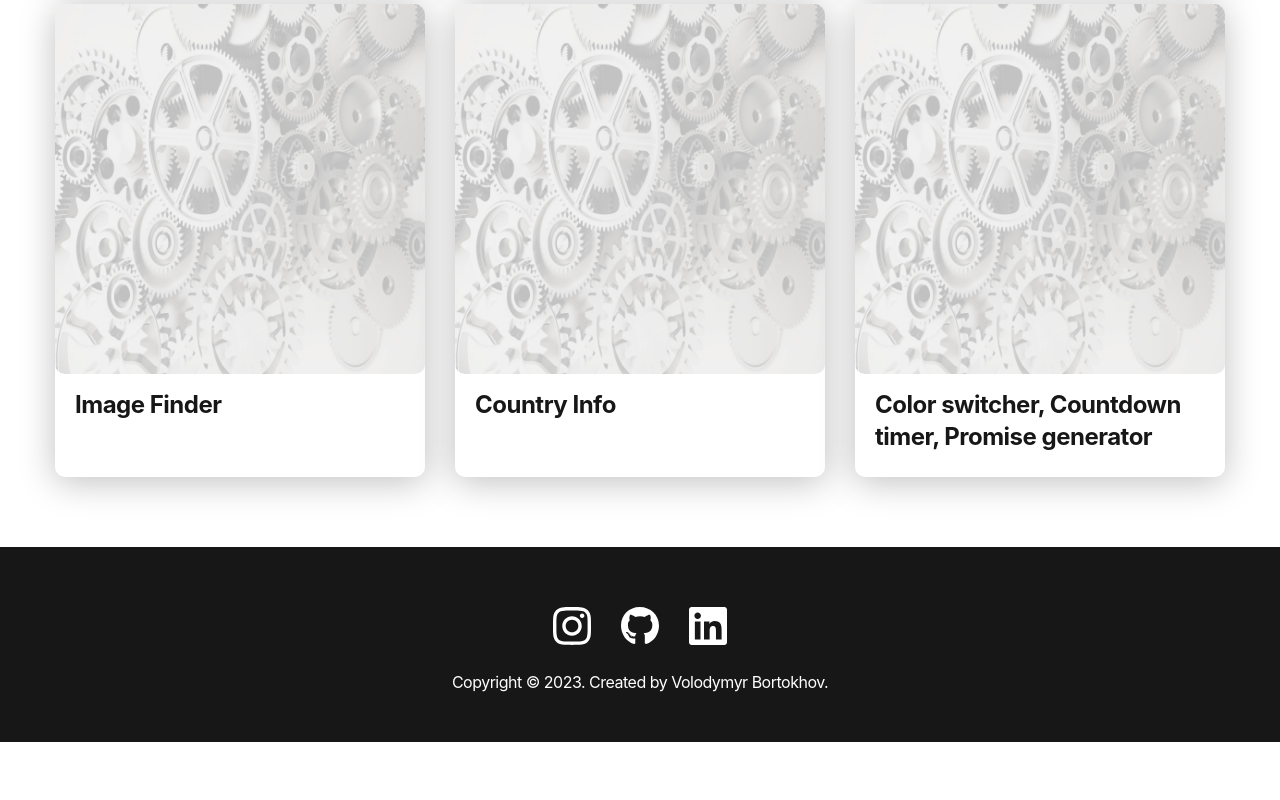
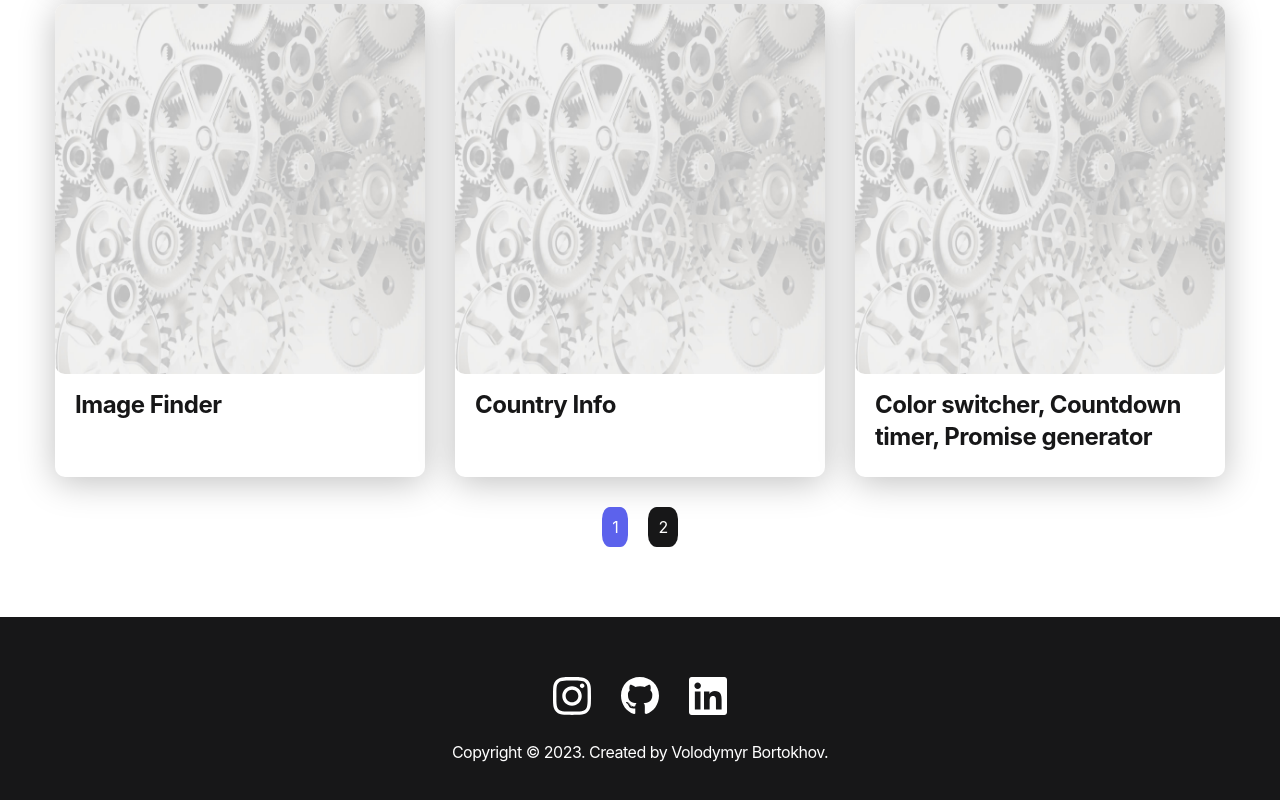
Before and after one commit to Volodymyr-bart/Portfolio-CV, a React (Create React App) app: page /Portfolio-CV/projects in a window 1280 px wide. Shown: the part 1222-2022 px from the top of the page. Before the commit the page ends 1964 px from the top, so only its background shows below. Built offline with nearby package versions, Linux system fonts and the light colour scheme.

Commit message:
add pagination

```diff
--- a/src/pages/Projects/Projects.jsx
+++ b/src/pages/Projects/Projects.jsx
@@ -1,16 +1,13 @@
 import { useState } from 'react';
 
 import Container from 'components/Container/Container';
-// import Pagination from 'components/Pagination/Pagination';
+import Pagination from 'components/Pagination/Pagination';
 import Section from 'components/Section/Section';
 import Title from 'components/Title/Title';
 import { projects } from 'helpers/projectsList';
 import { ProjectsList } from './Projects.styled';
-// import { Project } from 'components/Project/Project';
+
 import { InfoCard } from 'components/InfoCard/InfoCard';
-// import { Project } from 'components/Project/Project';
-// import { ProjectsList } from './Projects.styled';
-// import { projects } from 'helpers/projectsList';
 
 export const Projects = () => {
   const [currentPage, setCurrentPage] = useState(1);
@@ -21,7 +18,6 @@ export const Projects = () => {
   const currentList = projects.slice(firstItemIndex, lastItemIndex);
 
   const paginate = pageNumber => setCurrentPage(pageNumber);
-  console.log(paginate);
 
   return (
     <>
@@ -39,12 +35,12 @@ export const Projects = () => {
               />
             ))}
           </ProjectsList>
-          {/* <Pagination
+          <Pagination
             currentPage={currentPage}
             itemsPerPage={itemsPerPage}
             totalItems={projects.length}
             paginate={paginate}
-          /> */}
+          />
         </Container>
       </Section>
     </>
```
